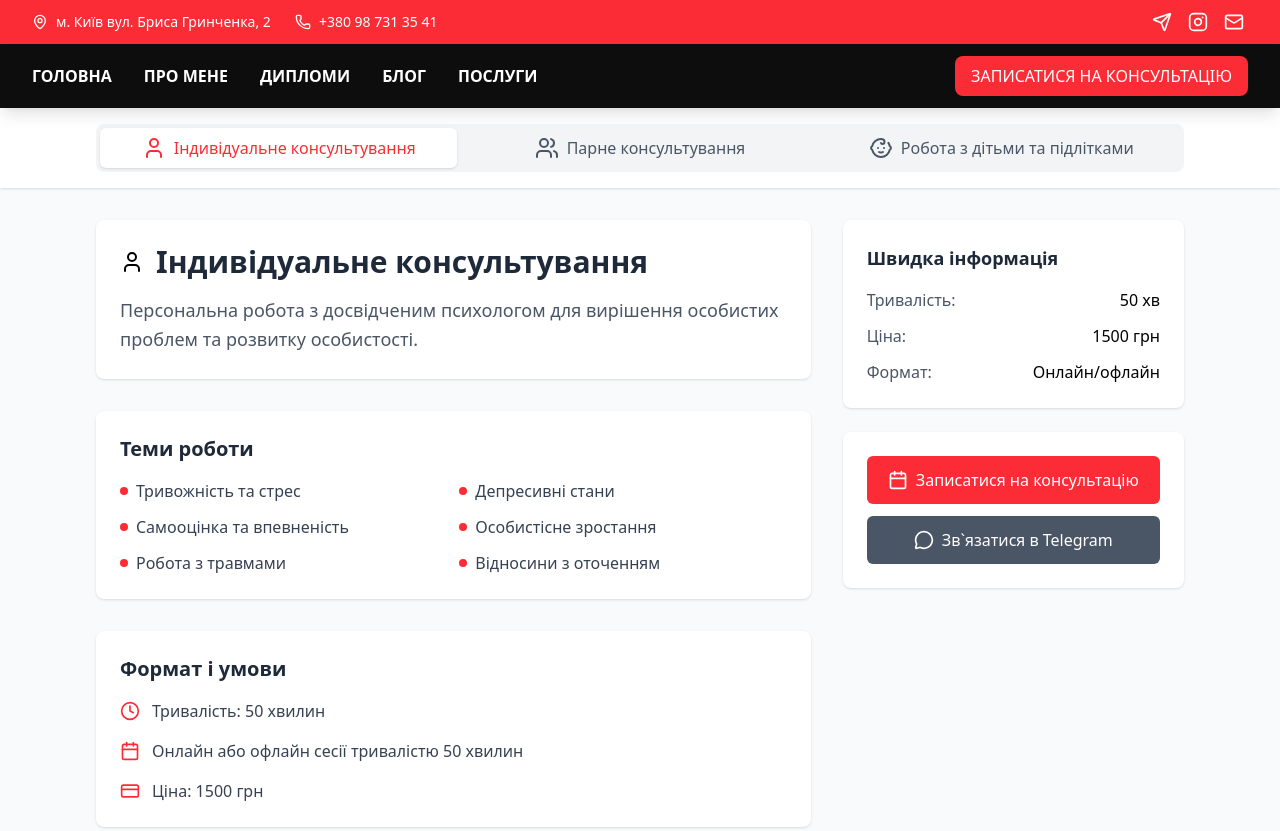
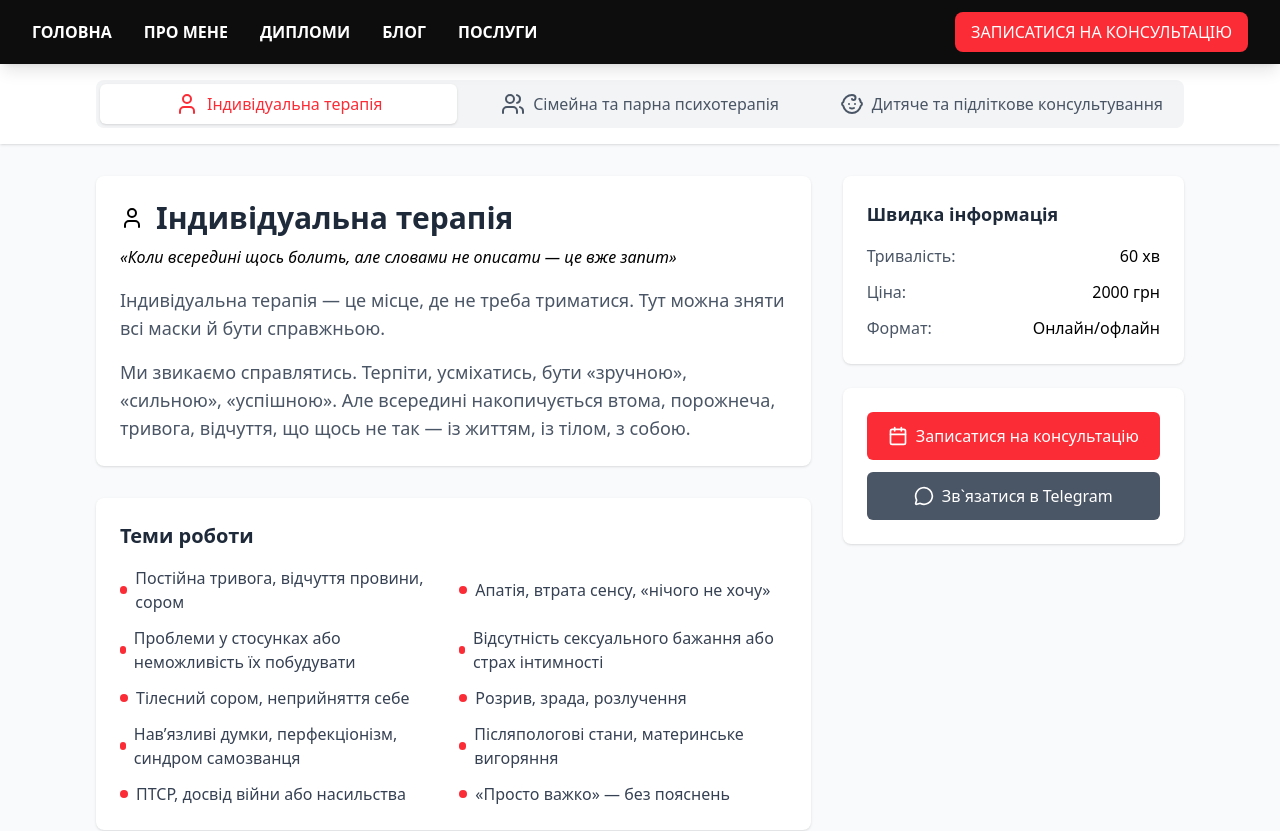
Before and after one commit to kenzay01/psychologist-site, a Next.js app: page /consultation in a window 1280 px wide. Shown: the top 831 px of the page. Built offline with nearby package versions, Linux system fonts and the light colour scheme.

Commit message:
done corrections#3 10.07

```diff
--- a/app/consultation/page.tsx
+++ b/app/consultation/page.tsx
@@ -33,21 +33,29 @@ const ConsultationContent = () => {
 
   const consultationData = {
     individual: {
-      title: "Індивідуальне консультування",
+      title: "Індивідуальна терапія",
       icon: <User className="w-6 h-6" />,
-      duration: "50",
-      price: "1500",
+      duration: "60",
+      price: "2000",
+      blockquote:
+        "«Коли всередині щось болить, але словами не описати — це вже запит»",
       description:
-        "Персональна робота з досвідченим психологом для вирішення особистих проблем та розвитку особистості.",
+        "Індивідуальна терапія — це місце, де не треба триматися. Тут можна зняти всі маски й бути справжньою.",
+      description2:
+        "Ми звикаємо справлятись. Терпіти, усміхатись, бути «зручною», «сильною», «успішною». Але всередині накопичується втома, порожнеча, тривога, відчуття, що щось не так — із життям, із тілом, з собою.",
       topics: [
-        "Тривожність та стрес",
-        "Депресивні стани",
-        "Самооцінка та впевненість",
-        "Особистісне зростання",
-        "Робота з травмами",
-        "Відносини з оточенням",
+        "Постійна тривога, відчуття провини, сором",
+        "Апатія, втрата сенсу, «нічого не хочу»",
+        "Проблеми у стосунках або неможливість їх побудувати",
+        "Відсутність сексуального бажання або страх інтимності",
+        "Тілесний сором, неприйняття себе",
+        "Розрив, зрада, розлучення",
+        "Нав’язливі думки, перфекціонізм, синдром самозванця",
+        "Післяпологові стани, материнське вигоряння",
+        "ПТСР, досвід війни або насильства",
+        "«Просто важко» — без пояснень",
       ],
-      format: "Онлайн або офлайн сесії тривалістю 50 хвилин",
+      format: "Онлайн або офлайн сесії (Київ), тривалістю 50–60 хвилин",
       reviews: [
         {
           name: "Олена К.",
@@ -62,21 +70,25 @@ const ConsultationContent = () => {
       ],
     },
     couple: {
-      title: "Парне консультування",
+      title: "Сімейна та парна психотерапія",
       icon: <Users className="w-6 h-6" />,
       duration: "80",
-      price: "2200",
+      price: "2600",
+      blockquote:
+        "«Коли в системі порушується баланс — страждають усі. Але змінюючи взаємодію, можна змінити життя»",
       description:
-        "Спеціалізована робота з парами для покращення стосунків, розв'язання конфліктів та зміцнення партнерства.",
+        "У сім’ї чи парі ми можемо відчувати найбільшу близькість — або найбільший біль. Стосунки, які мали бути джерелом сили, нерідко стають полем боротьби, розчарувань, образ і мовчання.",
+      description2:
+        "Я працюю з сімейними та парними системами, допомагаючи знайти нову мову розуміння, почути одне одного, відновити зв’язок і довіру. Я бачу пару чи родину не як набір окремих людей, а як єдину живу систему, в якій кожен має значення.",
       topics: [
-        "Комунікація в парі",
-        "Конфлікти та їх вирішення",
-        "Інтимність та сексуальність",
-        "Довіра та ревнощі",
-        "Планування майбутнього",
-        "Подолання кризи",
+        "Неможливість домовитися",
+        "Криза: зрада, ревнощі, втрата близькості",
+        "Зміни після народження дитини",
+        "Відсутність спільного «ми»",
+        "Дивна поведінка дитини як дзеркало системи",
+        "Бажання зберегти або поглибити стосунки",
       ],
-      format: "Онлайн або офлайн сесії тривалістю 80 хвилин для пари",
+      format: "Онлайн або офлайн сесії (Київ), тривалістю 80 хвилин",
       reviews: [
         {
           name: "Андрій та Марія",
@@ -91,21 +103,28 @@ const ConsultationContent = () => {
       ],
     },
     child: {
-      title: "Робота з дітьми та підлітками",
+      title: "Дитяче та підліткове консультування",
       icon: <Baby className="w-6 h-6" />,
-      duration: "45",
-      price: "1200",
+      duration: "60",
+      price: "2000",
+      blockquote:
+        "«Дитина не має проблем — вона має спосіб кричати про те, що її турбує»",
       description:
-        "Спеціалізована допомога дітям віком 6-17 років з урахуванням вікових особливостей та потреб.",
+        "Діти та підлітки не завжди можуть пояснити словами, що з ними відбувається. Вони говорять через поведінку, тіло, страхи, тишу, сльози, гнів або дивні реакції. І завдання дорослих — почути ці сигнали.",
+      description2:
+        "Я працюю з дітьми, підлітками та батьками як психологиня, дитяча та підліткова терапевтка. Створюю безпечний простір, де дитина може бути собою, а батьки — отримати підтримку та розуміння.",
       topics: [
-        "Адаптація до школи",
-        "Поведінкові проблеми",
-        "Тривожність у дітей",
-        "Підлітковий період",
-        "Проблеми з навчанням",
-        "Соціальні навички",
+        "Замкнутість, тривожність, страхи",
+        "Агресія, істерики, відмова говорити",
+        "Порушення сну, апетиту, тики",
+        "Труднощі в адаптації до садка чи школи",
+        "Реакції на зміни, розлучення батьків",
+        "Підліткова криза ідентичності, самопошук",
+        "Тілесний сором, сексуальні переживання",
+        "Булінг, тривога, складнощі у навчанні",
       ],
-      format: "Індивідуальна робота або сімейні сесії тривалістю 45 хвилин",
+      format:
+        "Індивідуальна робота або сімейні сесії (онлайн/офлайн у Києві), тривалістю 45–60 хвилин",
       reviews: [
         {
           name: "Оксана (мама Данила)",
@@ -137,7 +156,6 @@ const ConsultationContent = () => {
               <button
                 key={key}
                 onClick={() => {
-                  // setActiveTab(key as ConsultationType);
                   const params = new URLSearchParams(window.location.search);
                   params.set("type", key);
                   window.history.replaceState(
@@ -164,14 +182,22 @@ const ConsultationContent = () => {
         <div className="grid grid-cols-1 lg:grid-cols-3 gap-8">
           <div className="lg:col-span-2 space-y-8">
             <div className="bg-white rounded-lg p-6 shadow-sm">
-              <div className="flex items-center space-x-3 mb-4">
+              <div className="flex items-center space-x-3 mb-2">
                 <div className="flex-1 md:flex-0">{currentData.icon}</div>
                 <h1 className="md:flex-1 text-3xl font-bold text-gray-800">
                   {currentData.title}
                 </h1>
               </div>
-              <p className="text-gray-600 text-lg leading-relaxed">
+
+              <blockquote className="text-sm md:text-[16px] font-medium italic leading-relaxed mb-4">
+                {currentData.blockquote}
+              </blockquote>
+
+              <p className="text-gray-600 text-lg mb-4">
                 {currentData.description}
+              </p>
+              <p className="text-gray-600 text-lg ">
+                {currentData.description2}
               </p>
             </div>
 
@@ -233,7 +259,7 @@ const ConsultationContent = () => {
                         ))}
                       </div>
                     </div>
-                    <p className="text-gray-600 italic">`{review.text}`</p>
+                    <p className="text-gray-600 italic">{review.text}</p>
                   </div>
                 ))}
               </div>
@@ -282,18 +308,17 @@ const ConsultationContent = () => {
                 </a>
               </div>
             </div>
-
-            {/* <div className="bg-red-50 rounded-lg p-6">
-              <h3 className="text-lg font-semibold text-red-800 mb-3">
-                Важлива інформація
-              </h3>
-              <ul className="text-sm text-red-600 space-y-2">
-                <li>• Можна скасувати запис за 24 години</li>
-                <li>• Конфіденційність гарантована</li>
-                <li>• Перша консультація включає знайомство</li>
-                <li>• Можлива оплата частинами</li>
-              </ul>
-            </div> */}
+            {selectedConsultationType === "couple" && (
+              <div className="bg-red-50 rounded-lg p-6">
+                <h3 className="text-lg font-semibold text-red-800 mb-2">
+                  Важлива інформація
+                </h3>
+                <h4 className="text-sm text-red-600 italic">
+                  Також можливе індивідуальне консультування одного з партнерів,
+                  якщо наразі немає змоги або готовності працювати разом.
+                </h4>
+              </div>
+            )}
           </div>
         </div>
       </div>
@@ -303,11 +328,14 @@ const ConsultationContent = () => {
         onClose={() => setIsModalOpen(false)}
         consultationType={selectedConsultationType}
         price={Number(consultationData[selectedConsultationType].price)}
-        duration={Number(consultationData[selectedConsultationType].duration)}
+        duration={Number(
+          consultationData[selectedConsultationType].duration.split("-")[0]
+        )}
       />
     </div>
   );
 };
+
 export default function ConsultationPage() {
   return (
     <Suspense fallback={<div>Завантаження...</div>}>
--- a/components/GreetingComponent.tsx
+++ b/components/GreetingComponent.tsx
@@ -64,7 +64,7 @@ export default function GreetingComponent() {
               </div>
             </div> */}
 
-            <div className="bg-white/10 backdrop-blur-sm rounded-2xl p-6 border border-white/20">
+            <div className="hidden md:block bg-white/10 backdrop-blur-sm rounded-2xl p-6 border border-white/20">
               <p className="text-lg font-medium leading-relaxed">
                 Моя мета — не просто «вирішити проблему», а допомогти людині
                 повернутися до себе, своїх бажань, тіла й почуттів.
@@ -97,7 +97,7 @@ export default function GreetingComponent() {
               </div>
             </div> */}
             {/* Button */}
-            <div className="pt-6 self-center w-full">
+            <div className="pt-6 self-center w-full hidden md:block">
               <button
                 onClick={() => {
                   router.push("/aboutMe");
@@ -116,7 +116,7 @@ export default function GreetingComponent() {
           </div>
 
           {/* Right column - image */}
-          <div className="flex flex-col items-center space-y-6">
+          <div className="flex-col items-center space-y-6 hidden md:flex">
             <Image
               src={greetingImg}
               alt="Greeting Image"
--- a/components/Header.tsx
+++ b/components/Header.tsx
@@ -44,7 +44,7 @@ const Header = () => {
     <header className="relative z-50">
       <div className="relative z-10">
         {/* Top bar with contact info */}
-        <div className="bg-red-500 backdrop-blur-sm hidden sm:block">
+        {/* <div className="bg-red-500 backdrop-blur-sm hidden sm:block">
           <div className="max-w-7xl mx-auto px-4 sm:px-6 md:px-8">
             <div className="flex justify-between items-center py-3  text-white text-sm">
               <div className="flex items-center space-x-6 ">
@@ -58,7 +58,6 @@ const Header = () => {
                 </div>
               </div>
 
-              {/* Social media icons */}
               <div className="flex items-center space-x-4 md:pr-1">
                 {socialLinks.map((social, index) => (
                   <a
@@ -76,10 +75,10 @@ const Header = () => {
               </div>
             </div>
           </div>
-        </div>
+        </div> */}
 
         {/* Main navigation */}
-        <nav className="bg-black/95 backdrop-blur-sm shadow-lg">
+        <nav className="hidden md:block bg-black/95 backdrop-blur-sm shadow-lg">
           <div className="max-w-7xl mx-auto px-4 sm:px-6 md:px-8">
             <div className="flex md:justify-between justify-end items-center py-3">
               {/* Desktop navigation */}
@@ -134,9 +133,12 @@ const Header = () => {
               </div>
 
               {/* Mobile menu button */}
+            </div>
+          </div>
+        </nav>
         <button
           onClick={toggleMenu}
-                className="md:hidden p-2 rounded-md text-red-500 hover:text-red-600 hover:bg-red-50"
+          className="md:hidden p-2 rounded-md text-red-500 hover:text-red-600 bg-red-50 border-2 border-red-500 absolute top-3 right-3 focus:outline-none focus:ring-2 focus:ring-red-500 focus:ring-offset-2 z-20"
         >
           {isMenuOpen ? (
             <X className="w-6 h-6" />
@@ -144,18 +146,16 @@ const Header = () => {
             <Menu className="w-6 h-6" />
           )}
         </button>
-            </div>
-          </div>
 
         {/* Mobile menu */}
         {isMenuOpen && (
-            <div className="md:hidden bg-white border-t">
-              <div className="px-4 py-2 space-y-1">
+          <div className="absolute md:hidden bg-white border-t pt-1 w-full">
+            <div className="px-4 py-2 space-y-1 ">
               {navLinks.map((link) => (
                 <Link
                   key={link.href}
                   href={link.href}
-                    className="block px-3 py-2 text-red-500 hover:bg-red-50 rounded-md"
+                  className="block px-3 py-2 text-red-500 hover:bg-red-50 rounded-md "
                   onClick={() => {
                     toggleMenu();
                   }}
@@ -232,7 +232,6 @@ const Header = () => {
             </div>
           </div>
         )}
-        </nav>
       </div>
     </header>
   );
--- a/components/HomeBanner.tsx
+++ b/components/HomeBanner.tsx
@@ -45,7 +45,7 @@ export default function HomeBanner() {
       {/* Content */}
       <div className="relative z-10 w-full max-w-7xl mx-auto px-4 py-12 flex flex-col items-center justify-center min-h-screen">
         {/* Main Content */}
-        <div className="text-white md:text-start flex flex-col md:items-start md:justify-center items-center justify-end flex-1 md:ml-32 ml-0 mb-8 md:mb-0">
+        <div className="text-white md:text-start flex flex-col md:items-start md:justify-center items-center justify-end flex-1 md:ml-36 ml-0 mb-8 md:mb-0">
           <div className="mb-8 md:mb-12">
             <h1 className="text-5xl md:text-7xl lg:text-8xl font-bold  mb-4">
               Олександра <br /> Алексюк
--- a/components/ServicesComponent.tsx
+++ b/components/ServicesComponent.tsx
@@ -41,7 +41,7 @@ export default function ServicesBlock() {
   ];
 
   return (
-    <section className="py-16 md:py-24 bg-white">
+    <section className="py-8 md:py-16 bg-white">
       <div className="max-w-6xl mx-auto px-8">
         {/* Header */}
         <div className="text-center mb-12 md:mb-16">
@@ -77,7 +77,7 @@ export default function ServicesBlock() {
                 </p>
                 <button
                   onClick={() => router.push(service.link)}
-                  className="bg-red-500 hover:bg-red-600 text-white px-6 py-2 md:px-8 md:py-3 rounded-xl font-semibold text-base md:text-md inline-flex items-center gap-2 self-start hover:scale-105 transition-all duration-300 shadow-md"
+                  className="bg-red-500 hover:bg-red-600 text-white px-6 w-full py-2 md:px-8 md:py-3 rounded-xl font-semibold text-base md:text-md inline-flex items-center gap-2 justify-between hover:scale-105 transition-all duration-300 shadow-md"
                 >
                   Дізнатися більше
                   <ArrowRight className="w-4 h-4 md:w-5 md:h-5" />
```
Lines whose indentation alone changed are shown as unchanged.
